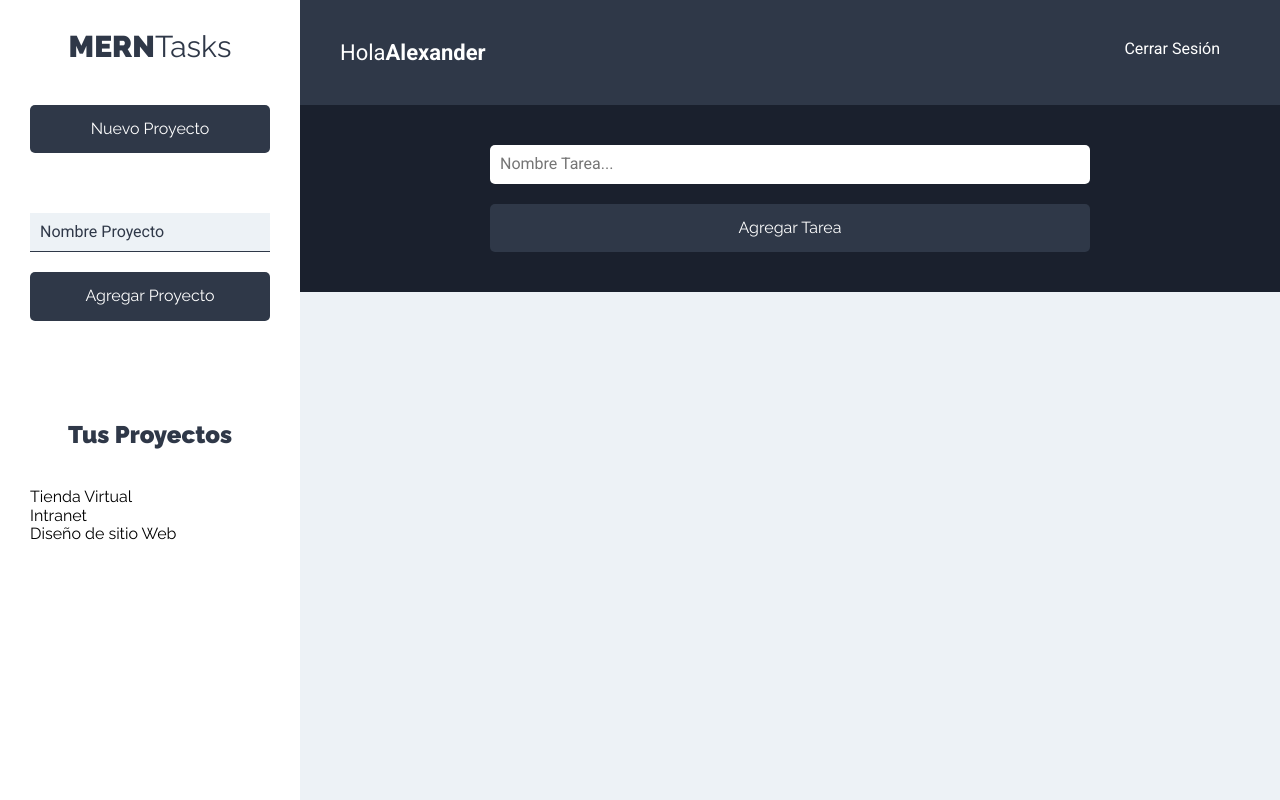
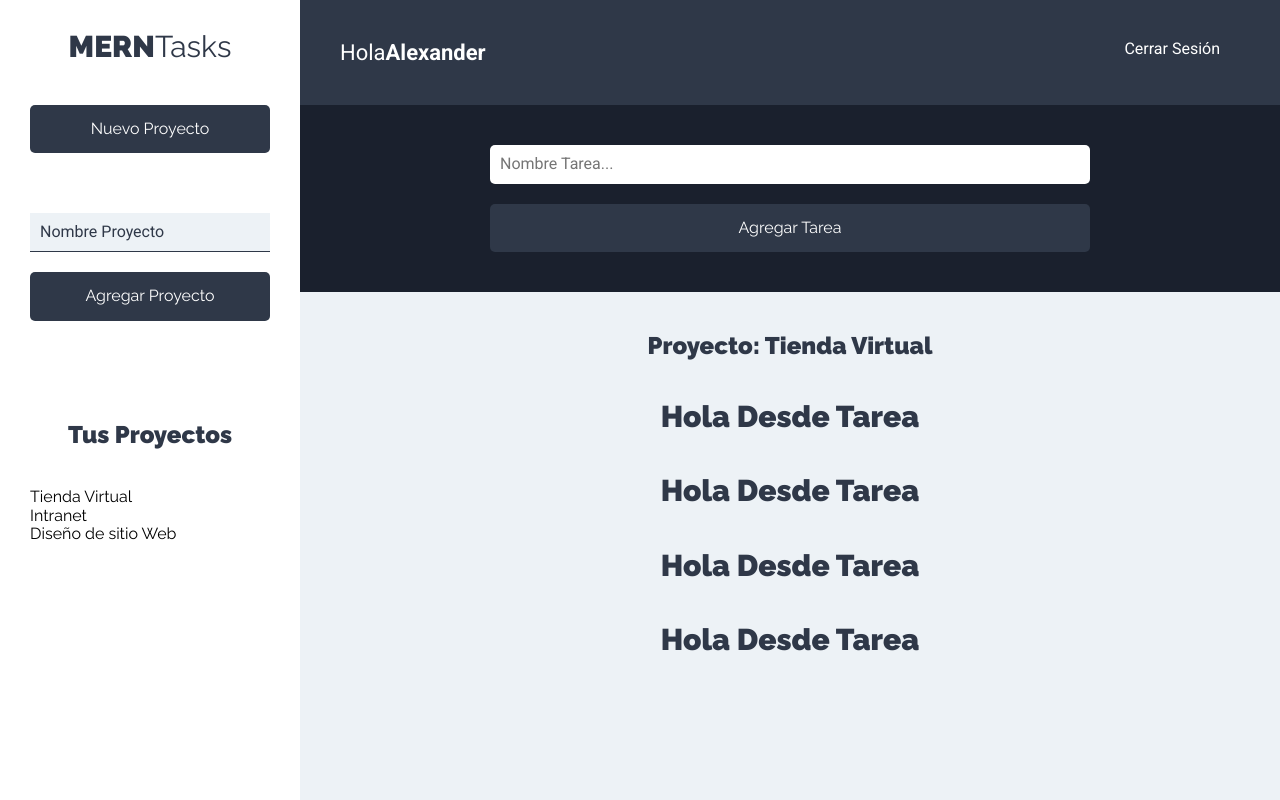
Before and after one commit to app-MERN/App-MERN, a React (Create React App) app: page /proyectos in a window 1280 px wide. Built offline with nearby package versions, Linux system fonts and the light colour scheme; the HTML template or start-up script is replaced by a standard one.

Commit message:
Creando el Listado de Tareas

```diff
--- a/src/components/proyectos/Proyectos.jsx
+++ b/src/components/proyectos/Proyectos.jsx
@@ -2,6 +2,7 @@
 import Barra from '../layout/Barra';
 import Sidebar from '../layout/Sidebar';
 import FormTarea from '../tareas/FormTarea';
+import ListadoTareas from '../tareas/ListadoTareas';
 
 const Proyectos = () => {
   return (
@@ -11,7 +12,9 @@
         <Barra />
         <main>
           <FormTarea />
-          <div className='contenedor-tareas' />
+          <div className='contenedor-tareas'>
+            <ListadoTareas />
+          </div>
         </main>
       </div>
     </div>
--- a/src/components/tareas/ListadoTareas.jsx
+++ b/src/components/tareas/ListadoTareas.jsx
@@ -1 +1,31 @@
 import React from 'react';
+import Tarea from './Tarea';
+
+const ListadoTareas = () => {
+  const tareasProyecto = [
+    { nombre: 'Elegir Plataforma', estado: true },
+    { nombre: 'Elegir Colores', estado: false },
+    { nombre: 'Elegir Plataforma de Pago', estado: false },
+    { nombre: 'Elegir Hosting', estado: true },
+  ];
+
+  return (
+    <div>
+      <h2>Proyecto: Tienda Virtual</h2>
+
+      <ul className='listado-tareas'>
+        { tareasProyecto.length === 0
+          ? (<li><p>No hay Tareas</p></li>)
+          : tareasProyecto.map((tarea) => {
+            return (
+              <Tarea
+                tarea={tarea}
+              />
+            );
+          })}
+      </ul>
+    </div>
+  );
+};
+
+export default ListadoTareas;
--- a/src/components/tareas/Tarea.jsx
+++ b/src/components/tareas/Tarea.jsx
@@ -1 +1,11 @@
 import React from 'react';
+
+const Tarea = () => {
+  return (
+    <div>
+      <h1>Hola Desde Tarea</h1>
+    </div>
+  );
+};
+
+export default Tarea;
```
